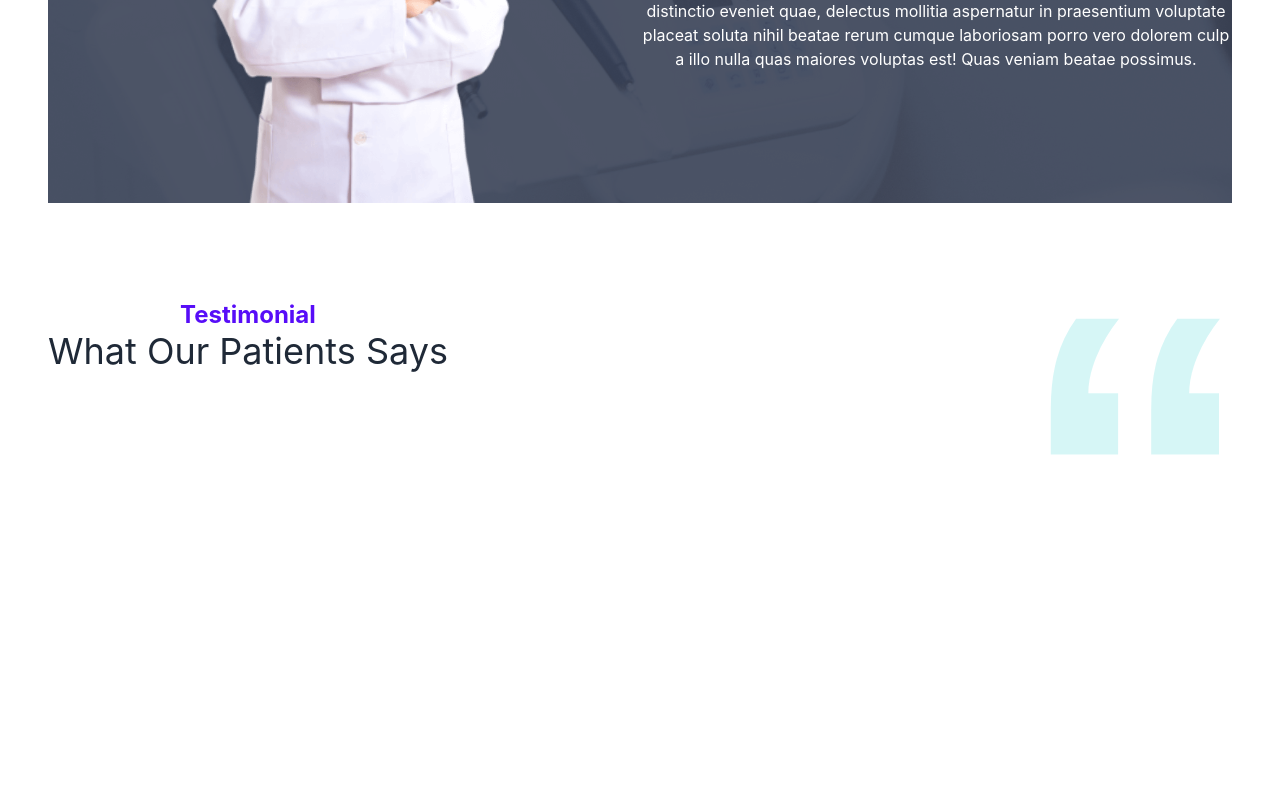
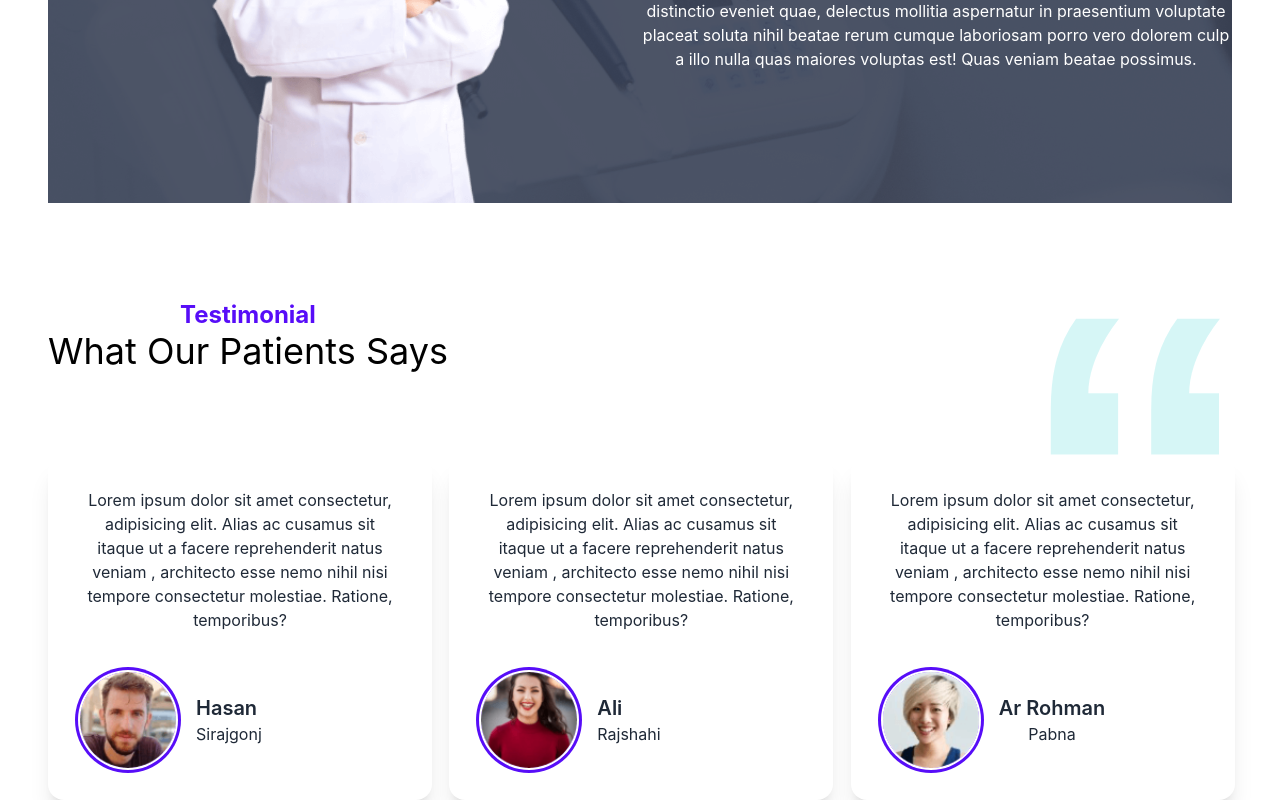
Before and after one commit to Muhammad-Mehedi-Hasan-Opi-Sarker/doctors, a React (Create React App) app: page /home in a window 1280 px wide. Shown: the part 2428-3228 px from the top of the page. Before the commit the page ends 2884 px from the top, so only its background shows below. Built offline with nearby package versions, Linux system fonts and the light colour scheme.

Commit message:
add patients review

```diff
--- a/src/App.js
+++ b/src/App.js
@@ -11,6 +11,7 @@ function App() {
     <div className="App px-12">
       <Navbar></Navbar>
       <Routes>
+        <Route path='/' element={<Home></Home>}></Route>
         <Route path='/home' element={<Home></Home>}></Route>
         <Route path='/about' element={<About></About>}></Route>
         <Route path='/login' element={<Login></Login>}></Route>
--- /dev/null
+++ b/src/pages/Home/Reviews.js
@@ -0,0 +1,27 @@
+import React from 'react';
+
+const Reviews = ({ patient }) => {
+    return (
+        <div class="card w-96 bg-base-100 shadow-xl">
+            <div class="card-body">
+                <p>Lorem ipsum dolor sit amet consectetur, adipisicing elit. Alias ac
+                    cusamus sit itaque ut a facere reprehenderit natus veniam ,
+                    architecto esse nemo nihil nisi
+                    tempore consectetur molestiae. Ratione, temporibus?</p>
+                <div class="card-actions justify-start items-center mt-8">
+                    <div class="avatar">
+                        <div class="w-24 rounded-full ring ring-primary ring-offset-base-100 ring-offset-2">
+                            <img src={patient.img} alt=''/>
+                        </div>
+                    </div>
+                   <div className='ml-3'>
+                   <h2 class="card-title">{patient.name}</h2>
+                    <p>{patient.ad}</p>
+                   </div>
+                </div>
+            </div>
+        </div>
+    );
+};
+
+export default Reviews;
--- a/src/pages/Home/Testimonial.js
+++ b/src/pages/Home/Testimonial.js
@@ -1,20 +1,52 @@
 import React from 'react';
 import quote from '../../assets/icons/quote.svg';
+import people1 from '../../assets/images/people1.png';
+import people2 from '../../assets/images/people2.png';
+import people3 from '../../assets/images/people3.png';
+import Reviews from './Reviews';
 
 const Testimonial = () => {
+    const patients =[
+        {
+            _id:1,
+            name:'Hasan',
+            ad:'Sirajgonj',
+            des:'',
+            img:people1
+        },
+        {
+            _id:2,
+            name:'Ali',
+            ad:'Rajshahi',
+            des:'',
+            img:people2
+        },
+        {
+            _id:3,
+            name:'Ar Rohman',
+            ad:'Pabna',
+            des:'',
+            img:people3
+        }
+    ]
     return (
         <section className='mt-24'>
             <div className='flex justify-between'>
                 <div>
                     <h4 className='text-primary text-2xl font-bold'>Testimonial</h4>
-                    <h1 className='text-4xl'>What Our Patients Says</h1>
+                    <h1 className='text-4xl' style={{color:'#000000'}}>What Our Patients Says</h1>
                 </div>
                 <div>
                     <img src={quote} className='w-48' alt="" />
                 </div>
             </div>
-            <div>
-
+            <div className='grid lg:grid-cols-3 grid-cols-1 gap-5'>
+                {
+                    patients.map(patient=><Reviews
+                    key={patient._id}
+                    patient={patient}
+                    ></Reviews>)
+                }
             </div>
         </section>
     );
```
